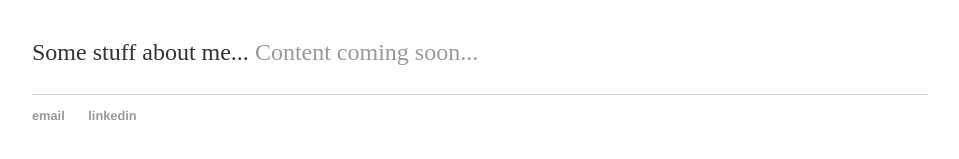
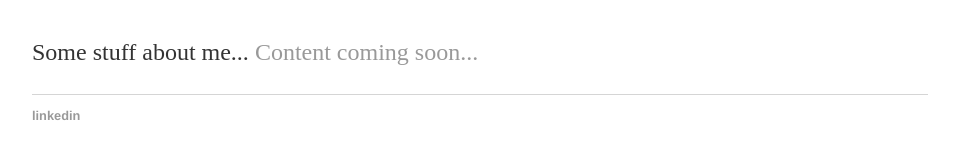
Before and after one commit to marisabrandt/marisabrandt.github.io, a Jekyll site: the page built from index.html, in a window 1280 px wide. Shown: the part 161-320 px from the top of the page, without its empty margins (160-1119 px from the left). Built offline with Jekyll 4.4.1, drawn with Linux system fonts in a browser that asks for light colours.

Commit message:
Update default.html

```diff
--- a/_layouts/default.html
+++ b/_layouts/default.html
@@ -19,7 +19,6 @@
 			</div><!-- /.container -->
 			<footer>
 	    		<ul>
-	        		<li><a href="mailto:marisa.k.brandt@gmail.com">email</a></li>
 	        		<li><a href="https://www.linkedin.com/in/marisabrandt/">linkedin</a></li>
 				</ul>
 			</footer>
```
